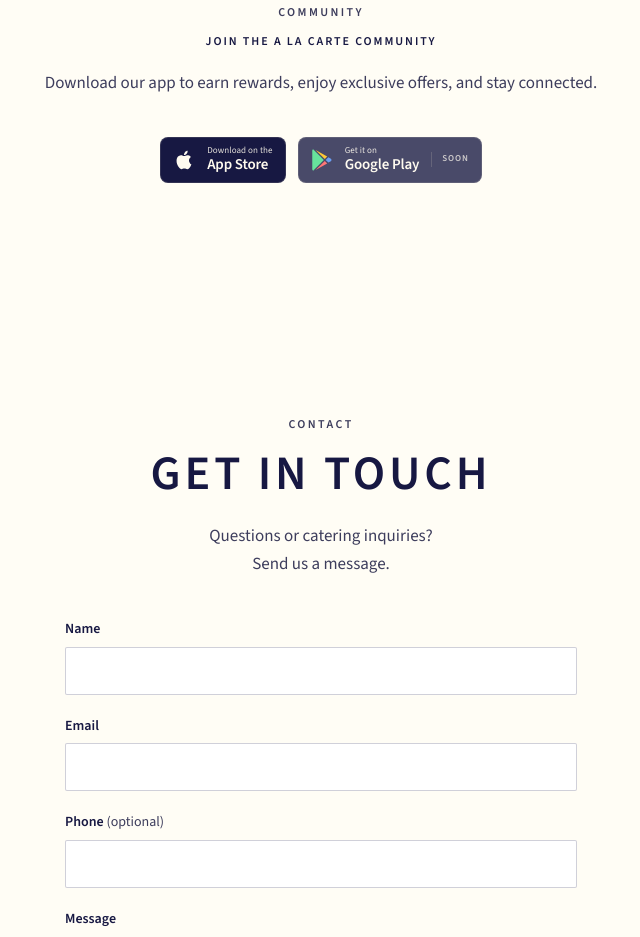
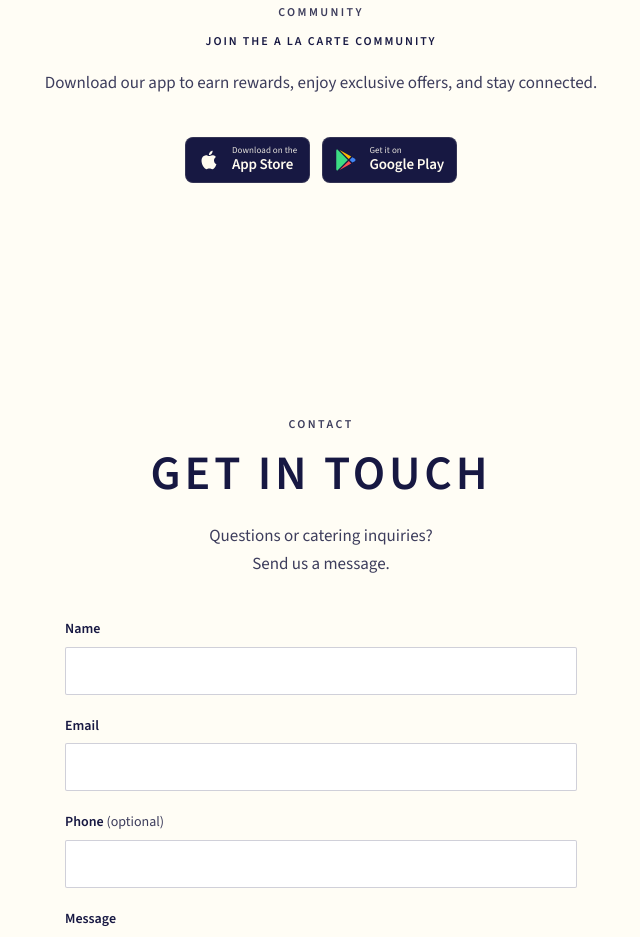
Before and after one commit to alacartemia/website, a website: page index.html in a window 1280 px wide. Shown: the part 4056-4993 px from the top of the page, without its empty margins (319-959 px from the left). Drawn offline with Linux system fonts and the light colour scheme.

Commit message:
Enable Google Play app download link in community section.
Co-authored-by: Cursor <cursoragent@cursor.com>

```diff
--- a/index.html
+++ b/index.html
@@ -337,7 +337,12 @@
                 <span class="store-badge__title">App Store</span>
               </span>
             </a>
-            <span class="store-badge" aria-disabled="true" aria-label="Get it on Google Play — coming soon">
+            <a
+              class="store-badge store-badge--link"
+              href="https://play.google.com/store/apps/details?id=alacartemia.com"
+              target="_blank"
+              rel="noopener noreferrer"
+              aria-label="Get it on Google Play (opens in a new tab)">
               <svg class="store-badge__icon store-badge__icon--play" xmlns="http://www.w3.org/2000/svg" viewBox="0 0 24 24" aria-hidden="true">
                 <path fill="#3DDC84" d="M3 20.5V3.5C3 2.91 3.34 2.39 3.84 2.15L13.69 12 3.84 21.85C3.34 21.6 3 21.09 3 20.5Z"/>
                 <path fill="#FFBB00" d="M6.05 2.66 16.81 8.88 14.54 11.15 6.05 2.66Z"/>
@@ -348,8 +353,7 @@
                 <span class="store-badge__sub">Get it on</span>
                 <span class="store-badge__title">Google Play</span>
               </span>
-              <span class="store-badge__soon">Soon</span>
-            </span>
+            </a>
           </div>
         </header>
       </div>
```
